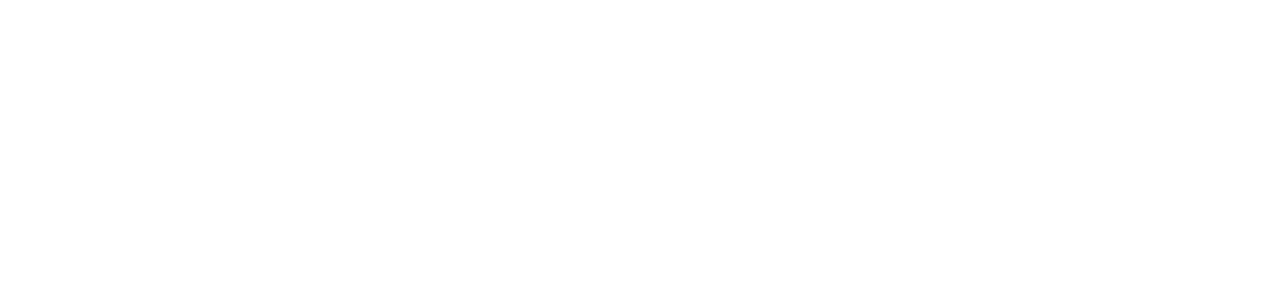
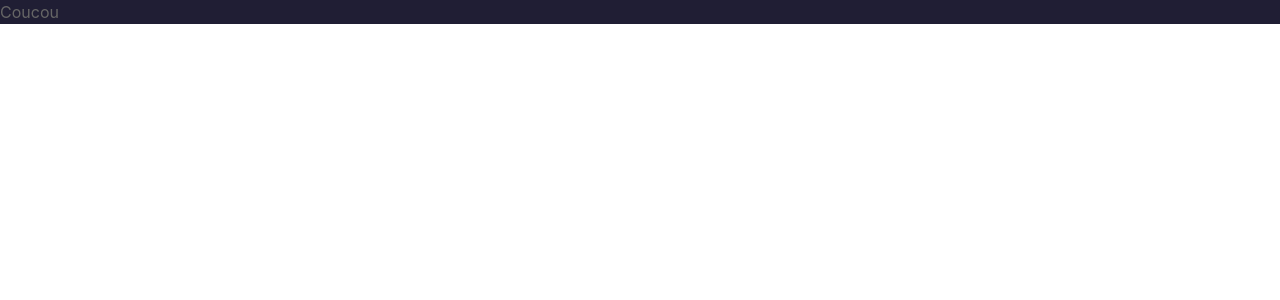
Before and after one commit to AlexyLahaye/TopDessinFO, a React (Create React App) app: page / in a window 1280 px wide. Shown: the top 300 px of the page. Built offline with nearby package versions, Linux system fonts and the light colour scheme.

Commit message:
push ref
push référence pour que alexy est le même moêle

```diff
--- /dev/null
+++ b/src/component/utilisateur/participation_en_cours/participation_en_cours.js
@@ -0,0 +1,13 @@
+import React, { useState, useEffect } from 'react';
+
+export function Participation_Conteneur(props) {
+
+    return (<>
+
+            <div className="participationConteneur backgroundViolet">
+                Coucou
+            </div>
+
+        </>
+    );
+}
--- a/src/index.css
+++ b/src/index.css
@@ -11,3 +11,14 @@ code {
   font-family: source-code-pro, Menlo, Monaco, Consolas, 'Courier New',
     monospace;
 }
+
+
+.backgroundViolet{
+  background-color: #201e34;
+}
+
+/* *********************************************************************************************************************
+Css pour la page utilisateut
+ *********************************************************************************************************************** */
+
+/* Participation en cours ********************************* */
--- a/src/pages/utilisateur.js
+++ b/src/pages/utilisateur.js
@@ -1,9 +1,10 @@
 import React, { useState, useEffect } from 'react';
+import {Participation_Conteneur} from "../component/utilisateur/participation_en_cours/participation_en_cours";
 
 export function Utilisateur(props) {
 
     return (<>
-
+                <Participation_Conteneur />
         </>
     );
 }
```
